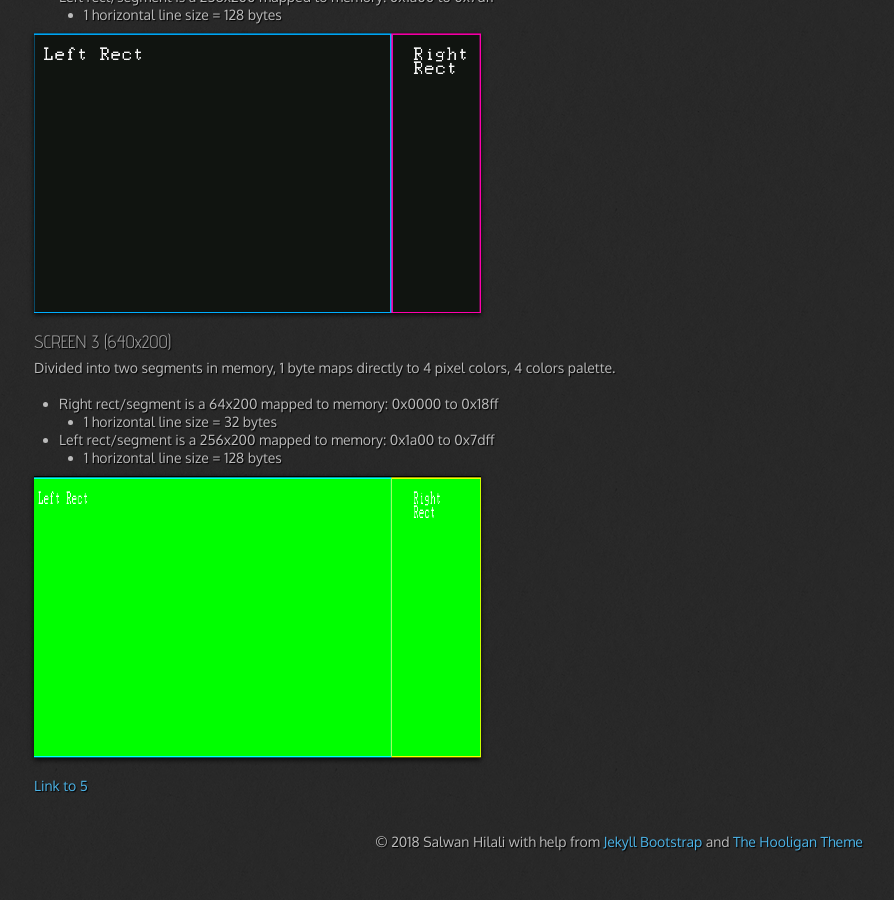
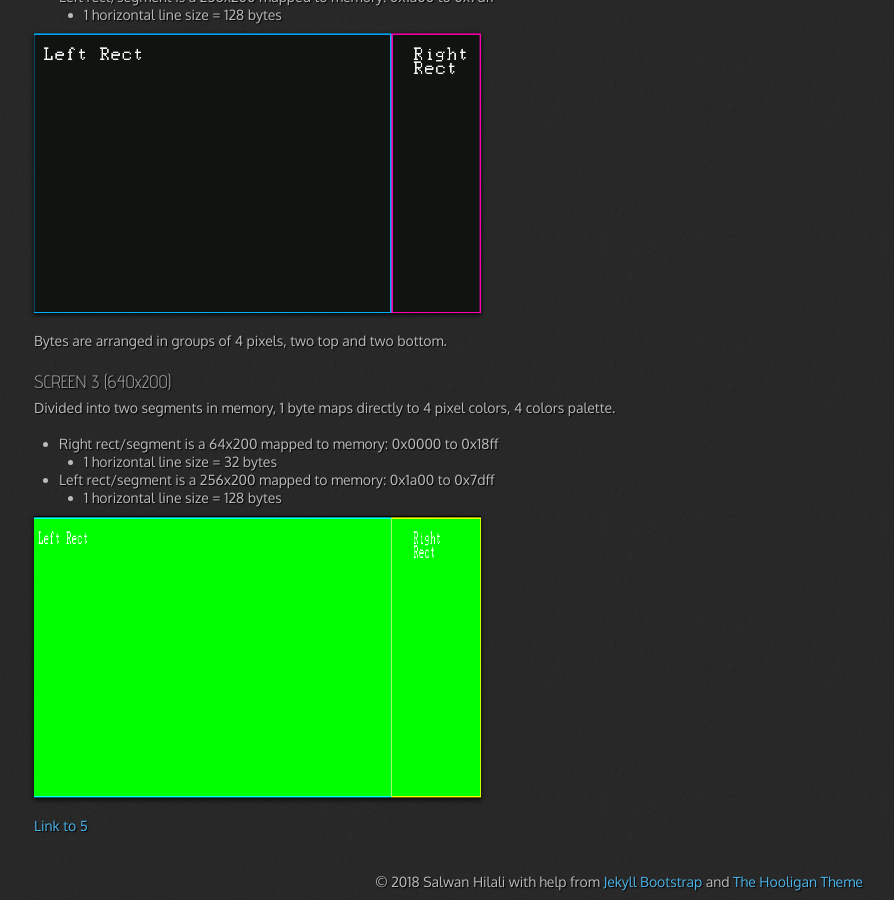
Before and after one commit to Salwan/salwan.github.io, a Jekyll site: the page built from pages/pc6002.md, in a window 1280 px wide and 900 px high, scrolled down 1093 px. Shown: the whole window, without its empty margins (21-915 px from the left). Built offline with Jekyll 4.4.1, drawn with Linux system fonts in a browser that asks for light colours; nearby versions of some CDN libraries; before the commit the page ends 1953 px from its top, so only the background shows below that.

Commit message:
Added short description of MODE 6 SCREEN 2 byte-to-pixel layout

```diff
--- a/pages/pc6002.md
+++ b/pages/pc6002.md
@@ -69,6 +69,8 @@ Divided into two segments in memory, 1 byte maps directly to 2 pixel colors, 16
 
 ![mode6screen2_rects_gif]
 
+Bytes are arranged in groups of 4 pixels, two top and two bottom.
+
 ### SCREEN 3 (640x200)
 
 Divided into two segments in memory, 1 byte maps directly to 4 pixel colors, 4 colors palette.
```
